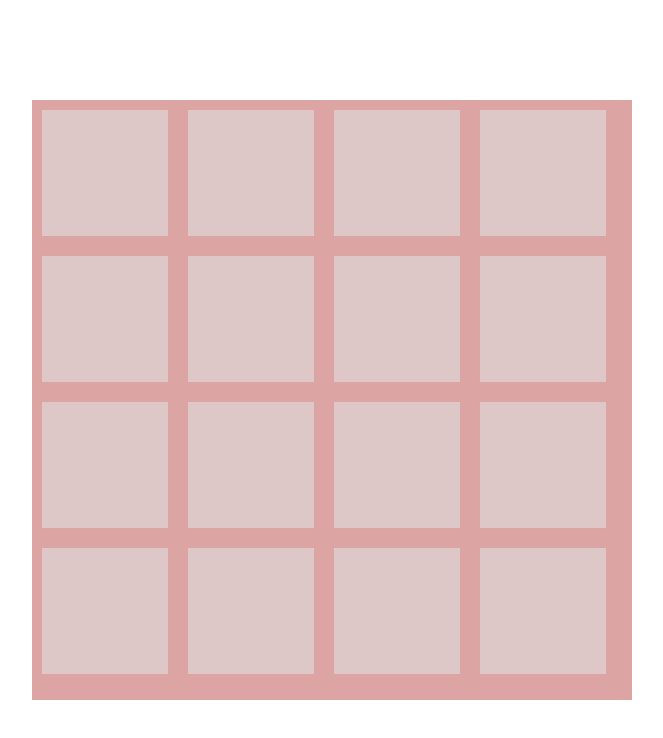
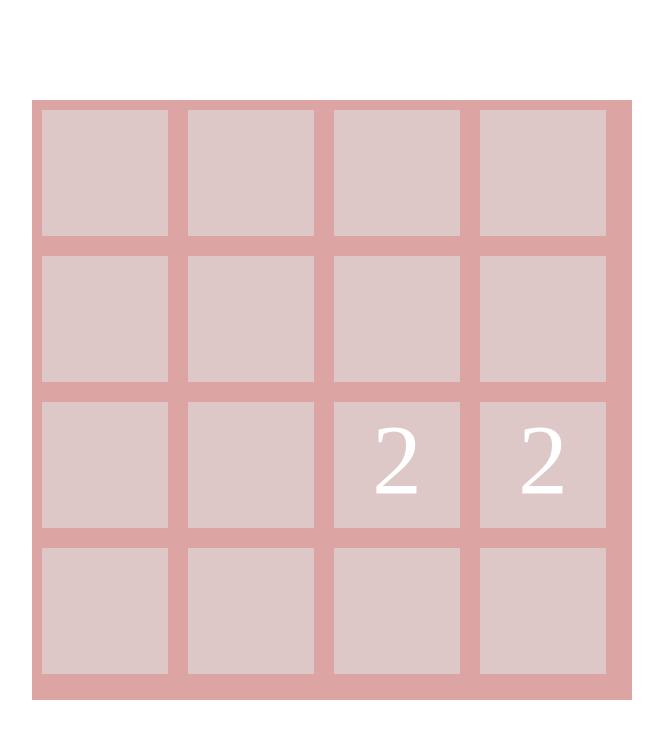
Before and after one commit to huseyn/react-2048, a React (Create React App) app: page / in a window 1280 px wide. Shown: the top 738 px of the page, without its empty margins (308-971 px from the left). Built offline with nearby package versions, Linux system fonts and the light colour scheme.

Commit message:
Implement setRandomValue functionality

```diff
--- a/src/Board/Board.jsx
+++ b/src/Board/Board.jsx
@@ -5,27 +5,46 @@ import "./Board.css";
 class Board extends Component {
   state = {
     squares: [
-      { displayValue: "" },
-      { displayValue: "" },
-      { displayValue: "" },
-      { displayValue: "" },
-      { displayValue: "" },
-      { displayValue: "" },
-      { displayValue: "" },
-      { displayValue: "" },
-      { displayValue: "" },
-      { displayValue: "" },
-      { displayValue: "" },
-      { displayValue: "" },
-      { displayValue: "" },
-      { displayValue: "" },
-      { displayValue: "" },
-      { displayValue: "" },
+      { id: 1, displayValue: "" },
+      { id: 2, displayValue: "" },
+      { id: 3, displayValue: "" },
+      { id: 4, displayValue: "" },
+      { id: 5, displayValue: "" },
+      { id: 6, displayValue: "" },
+      { id: 7, displayValue: "" },
+      { id: 8, displayValue: "" },
+      { id: 9, displayValue: "" },
+      { id: 10, displayValue: "" },
+      { id: 11, displayValue: "" },
+      { id: 12, displayValue: "" },
+      { id: 13, displayValue: "" },
+      { id: 14, displayValue: "" },
+      { id: 15, displayValue: "" },
+      { id: 16, displayValue: "" },
     ],
   };
 
   setRandomValue = () => {
-    console.log("Set Random Value");
+    let { squares } = this.state;
+    const index1 = Math.floor(Math.random() * squares.length);
+    squares[index1] = this.updateDisplayValue(squares[index1], "2");
+
+    let index2 = Math.floor(Math.random() * squares.length);
+    while (index1 === index2)
+      index2 = Math.floor(Math.random() * squares.length);
+
+    squares[index2] = this.updateDisplayValue(squares[index2], "2");
+
+    this.setState({ squares });
+
+    console.log(squares);
+  };
+
+  updateDisplayValue = (obj, value) => {
+    return {
+      ...obj,
+      displayValue: value,
+    };
   };
 
   moveRight = () => {
@@ -44,6 +63,19 @@ class Board extends Component {
     console.log("Move Down");
   };
 
+  executeFunction(event) {
+    if (event.keyCode === 27) {
+      //Do whatever when esc is pressed
+    }
+  }
+  componentDidMount() {
+    this.setRandomValue();
+    document.addEventListener("keydown", this.executeFunction, false);
+  }
+  componentWillUnmount() {
+    document.removeEventListener("keydown", this.executeFunction, false);
+  }
+
   render = () => {
     const squares = this.state.squares.map((square) => (
       <Square displayValue={square.displayValue} />
```
Also changed, not shown: 2 other files (tests, documents, lock files or other folders).
